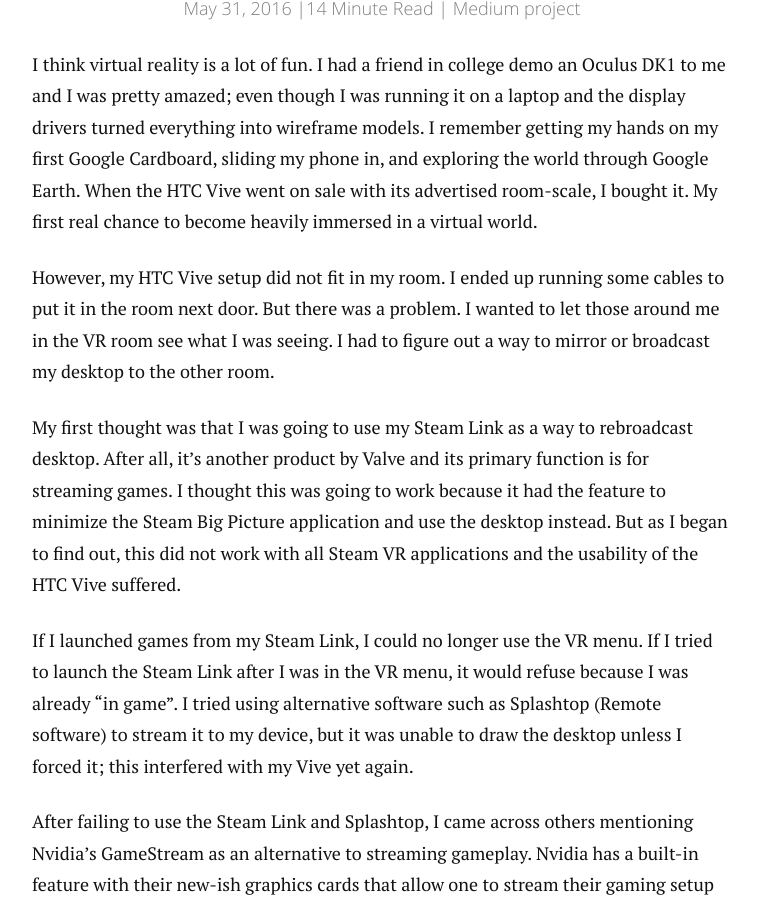
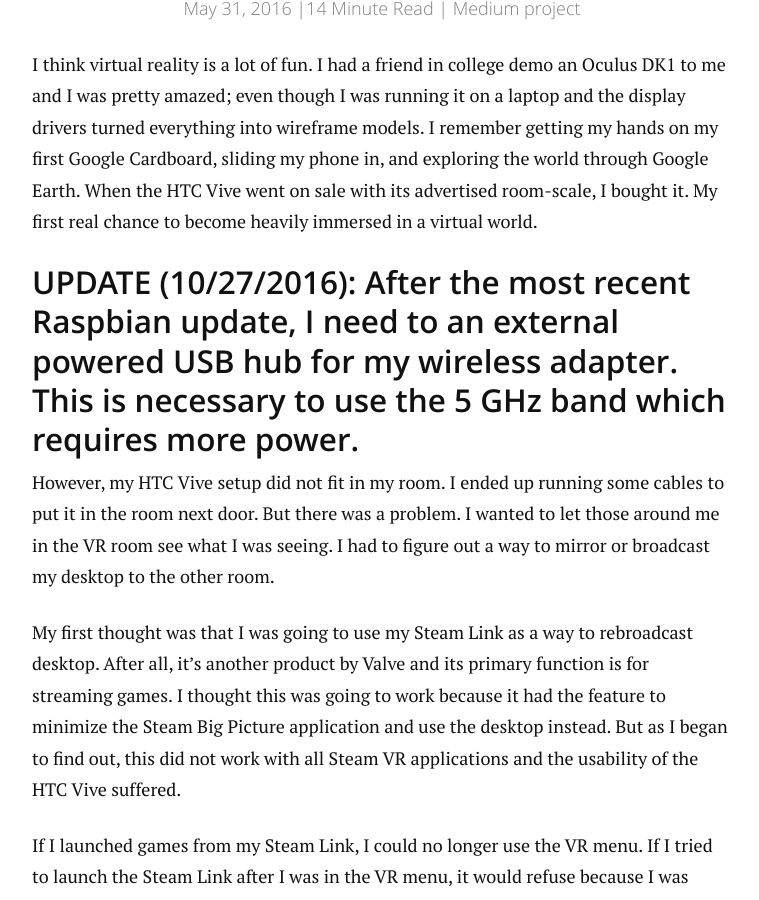
Before and after one commit to aav7fl/website-legacy, a Jekyll site: the page built from _posts/2016-05-31-raspberry-pi-steam-vr-streaming.md, in a window 1280 px wide and 900 px high, scrolled down 1035 px. Shown: the whole window, without its empty margins (258-1017 px from the left). Built offline with Jekyll 4.4.1, drawn with Linux system fonts in a browser that asks for light colours; comment, search, counter and statistics services are not loaded.

Commit message:
Update 2016-05-31-raspberry-pi-steam-vr-streaming.md

```diff
--- a/_posts/2016-05-31-raspberry-pi-steam-vr-streaming.md
+++ b/_posts/2016-05-31-raspberry-pi-steam-vr-streaming.md
@@ -12,6 +12,8 @@
 ---
 
 I think virtual reality is a lot of fun. I had a friend in college demo an Oculus DK1 to me and I was pretty amazed; even though I was running it on a laptop and the display drivers turned everything into wireframe models. I remember getting my hands on my first Google Cardboard, sliding my phone in, and exploring the world through Google Earth. When the HTC Vive went on sale with its advertised room-scale, I bought it. My first real chance to become heavily immersed in a virtual world.
+
+### UPDATE (10/27/2016): After the most recent Raspbian update, I need to an external powered USB hub for my wireless adapter. This is necessary to use the 5 GHz band which requires more power.
 
 However, my HTC Vive setup did not fit in my room. I ended up running some cables to put it in the room next door. But there was a problem. I wanted to let those around me in the VR room see what I was seeing. I had to figure out a way to mirror or broadcast my desktop to the other room.
 
```
